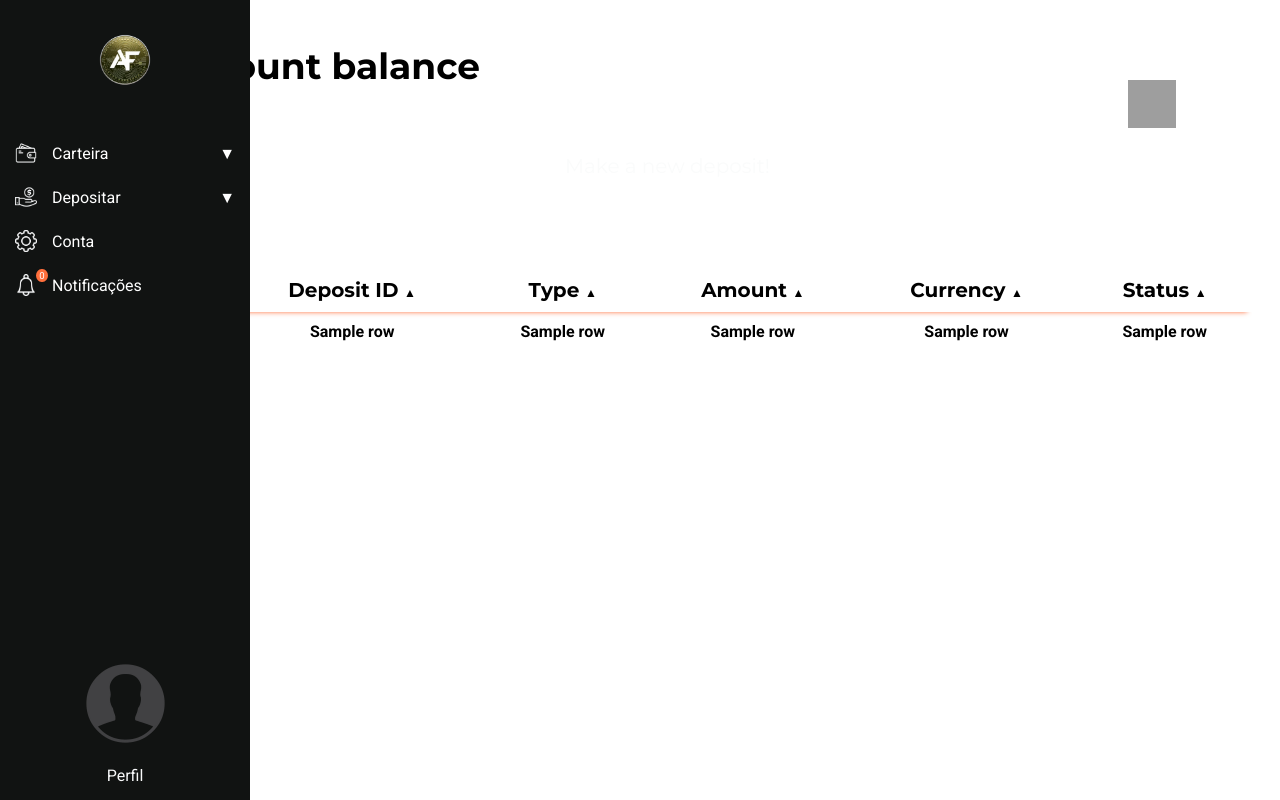
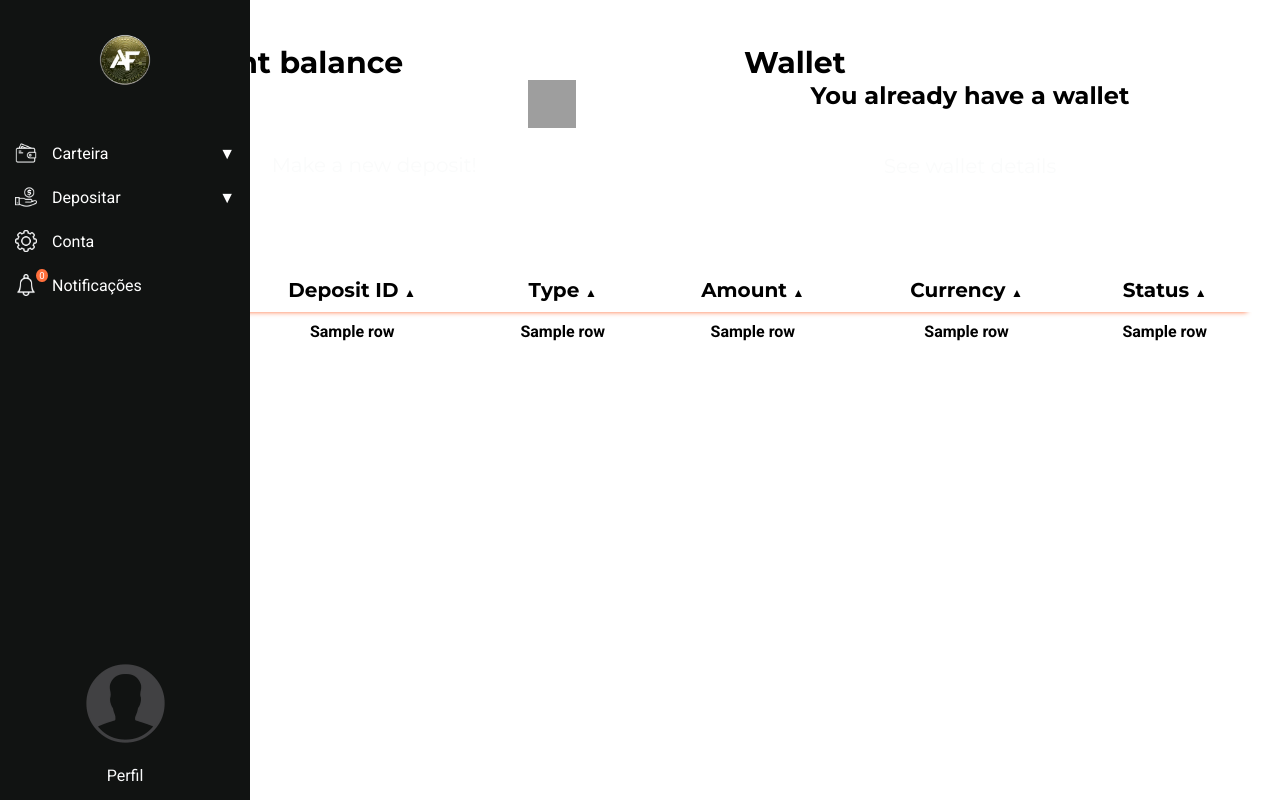
Before and after one commit to AngeloPV/CS50, a Flask app: template src/finalProject/templates/my_deposits.html in a window 1280 px wide. Run offline with Flask 3, Linux system fonts and the light colour scheme; the template is opened without the code that fills it: most values are stand-ins (such as "Sample title", 1, 10 or a date in 2020); grey boxes are pictures that could not be loaded.

Commit message:
wallet front-end

```diff
--- a/src/finalProject/controller/private_pages/Dashboard.py
+++ b/src/finalProject/controller/private_pages/Dashboard.py
@@ -8,8 +8,6 @@
 from ...helper.valitade import Validate
 from ...helper.postal_code import Postal_code
 from ...app import processor_add_notifications_processor
-from ..protected_pages.translator import translate
-from ..protected_pages.translator import login
 import requests
 session.pop("user_email", None)
 USER_ID = session.get('user_id')
@@ -18,7 +16,6 @@
 
 class Dashboard:
     def __init__(self):
-        login()
         self.user = User()
         self.user_data = User_data() #cria uma instancia da classe responsavel pelos dados do usuário
         self.data = GetCryptoData() #cria uma instancia da classe responsavel pelos dados das moedas
@@ -50,8 +47,6 @@
             return msg
 
     def index(self):
-        traducao = translate('ola mundo')
-        print(traducao, '-'*99)
         #Adicionando dados do usuário na sessão para que sejam usados no restante do site
         session['theme'] = self.user_data.get_theme(USER_ID)
         session['language'] = self.user_data.get_language(USER_ID)
--- a/src/finalProject/controller/private_pages/My_deposits.py
+++ b/src/finalProject/controller/private_pages/My_deposits.py
@@ -12,5 +12,7 @@
     def index(self):
         session['balance'] = self.user.get_cash(user_id=session.get('user_id'))
         #pega todos os depositos e passa pra my_deposits.html
-        data = self.data.get_deposit_history(user_id=USER_ID)
-        return template_render('my_deposits.html', data=data)
+        data = {'deposits': self.data.get_deposit_history(user_id=USER_ID)}
+        if self.user.get_wallet(user_id=session.get('user_id')):
+            data['wallet'] = self.user.get_wallet(user_id=session.get('user_id'))
+        return template_render('my_deposits.html', **data)
--- a/src/finalProject/static/css/modal_manage_history.css
+++ b/src/finalProject/static/css/modal_manage_history.css
@@ -34,6 +34,7 @@
     color: var(--alt4-color); /* Vermelho suave */
     float: right;
     font-size: 28px;
+    top: 0;
     font-weight: bold;
     cursor: pointer;
 }
--- a/src/finalProject/static/css/style_my_deposits.css
+++ b/src/finalProject/static/css/style_my_deposits.css
@@ -1,5 +1,5 @@
 html{
-    overflow: hidden;
+    overflow: auto;
 }
 
 body{
@@ -10,16 +10,26 @@
     grid-template-rows: 30% 70%;
 }
 
+/* estilo do main containerr */
+
+.main-container{
+    display: grid;
+    grid-template-columns: 1fr 1fr;
+    grid-template-rows: 1fr;
+    box-sizing: border-box; /* Inclui padding no cálculo das dimensões */
+
+}
+
 /* Estilo da main balance */
 .main-balance {
     background-color: var(--primary-color);
     margin-left: calc(3.5vh + 55px);
     margin-top: 3.5vh;
-    margin-right: 3.5vh;
     border-radius: 10px;
     padding-top: 2vh;
-    padding-left: 10vh;
-    padding-right: 10vh;
+    padding-left: 7vh;
+    padding-right: 7vh;
+    width: 91%;
 }
 
 .balance-content{
@@ -27,19 +37,19 @@
     margin-bottom: 2.5vh;
 }
 
-.main-balance-title {
+.main-balance-title, .main-wallet-title {
     color: var(--secondary-color);
-    font-size: 36px;
+    font-size: 30px;
     font-family: 'Montserrat', sans-serif;
 }
 
-.main-balance-value {
+.main-balance-value{
     color: var(--secondary-color);
-    font-size: 26px;
+    font-size: 24px;
     display: flex;
     align-items: center;
     font-family: 'Montserrat', sans-serif;
-
+    margin-bottom: 1vh;
 }
 
 .balance-text-mask {
@@ -58,18 +68,18 @@
 .eye-icon {
     position: fixed;
     top: 10vh;
-    right: 13vh;
+    right: 55%;
     cursor: pointer;
     display: block;
     width: 6vh;
     height: 6vh;
 }
 
-.deposit-button{
+.deposit-button, .wallet-button{
     padding: 2vh;
     font-family: 'Montserrat', sans-serif;
     font-size: 20px;
-    width: 30%;
+    width: 70%;
     margin: 0 auto; /* Centraliza horizontalmente */
     display: block;
     border-radius: 20px;
@@ -80,9 +90,27 @@
     cursor: pointer;
 }
 
-.deposit-button:hover{
+.deposit-button:hover, .wallet-button:hover{
     transform: scale(1.03);
     background-color: var(--main2-color);
+}
+/* estilo da main wallet */
+.main-wallet{
+    background-color: var(--primary-color);
+    margin-top: 3.5vh;
+    margin-left: 6vh;
+    margin-right: 3.5vh;
+    border-radius: 10px;
+    padding-top: 2vh;
+    padding-left: 7vh;
+    padding-right: 7vh;
+}
+.wallet-text-content{
+    font-size: 24px;
+    font-family: 'Montserrat', sans-serif;
+    color: var(--secondary-color);
+    text-align: center;
+    margin-bottom: 3.5vh;
 }
 /*estilo da main table */
 .main-table {
--- /dev/null
+++ b/src/finalProject/templates/modal_wallet.html
@@ -0,0 +1,15 @@
+
+<link rel="stylesheet" type="text/css" href="{{ url_for('static', filename='css/modal_wallet.css') }}">
+
+
+<div id="walletModal" class="modal">
+    <div class="modal-content">
+        <span class="close" onclick="closeWalletModal()">&times;</span>
+
+        <h2 class="modal-title">Wallet details</h2>
+        <div class="modal-main-info">
+            <p class="modal-info"><strong>Andress:</strong> {{ wallet[2] }}</p>
+            <p class="modal-info"><strong>Private key:</strong> {{ wallet[3] }} </p>
+        </div>
+    </div>
+</div>
--- a/src/finalProject/templates/my_deposits.html
+++ b/src/finalProject/templates/my_deposits.html
@@ -12,8 +12,12 @@
 </head>
 <body class="{{ session['theme'] }}">
     {% include 'layouts/sidebar.html' %}
+    {% if wallet %}
+        {% include 'modal_wallet.html' %}
+    {% endif %}
+    <main class="main-container">
 
-    <main class="main-balance">
+        <div class="main-balance">
             <div class="balance-content">
                 <div class="balance-text">
                     <h2 class="main-balance-title">Account balance</h2>
@@ -27,9 +31,26 @@
                 src="{{ url_for('static', filename='images/balance_popup/close_eye_' + session['theme'] + '.png') }}">
             </div>
             <button class="deposit-button" onclick="window.location.href='/deposit/index'">Make a new deposit!</button>
+        </div>
+
+        <div class="main-wallet">
+            <div class="wallet-content">
+                <div class="wallet-text">
+                    <h2 class="main-wallet-title">Wallet</h2>
+                    {% if wallet %}
+                        <h3 class="wallet-text-content">You already have a wallet</h3>
+                        <button class="wallet-button" onclick="openWalletModal()">See wallet details</button>
+                    {% else %}
+                        <h3 class="wallet-text-content">You dont have a wallet yet</h3>
+                        <button class="wallet-button">Add a new wallet</button>
+                    {% endif %}
+                </div>
+            </div>
+        </div>
     </main>
 
-    <main class="main-table">
+
+    <div class="main-table">
         <table>
             <thead>
                 <tr>
@@ -43,7 +64,7 @@
             </thead>
 
             <tbody>
-                {% for row in data %}
+                {% for row in deposits %}
                 <tr>
                     <td><b>{{ row[0] }}</b></td>
                     <td><b>{{ row[1] }}</b></td>
@@ -58,7 +79,7 @@
             </tbody>
 
         </table>
-    </main>
+    </div>
 
     <script>
         function toggleBalance() {
@@ -80,6 +101,18 @@
         }
 
         document.addEventListener("DOMContentLoaded", toggleBalance);
+
+        function openWalletModal() {
+            document.getElementById('walletModal').style.display = "block";
+        }
+        function closeWalletModal() {
+            document.getElementById('walletModal').style.display = "none";
+        }
+        window.onclick = function (event) {
+            var modal = document.getElementById('walletModal');
+            if (event.target === modal) {
+                document.getElementById('walletModal').style.display = "none";
+            }};
     </script>
 </body>
 
```
Also changed, not shown: src/finalProject/models/User.py (+8 -0 lines), src/finalProject/static/css/modal_wallet.css (added, +67 -0 lines), src/finalProject/templates/modal_sell.html (+4 -4 lines). Lines whose indentation alone changed are shown as unchanged.
